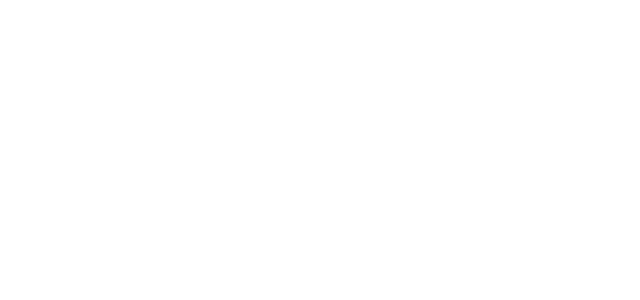
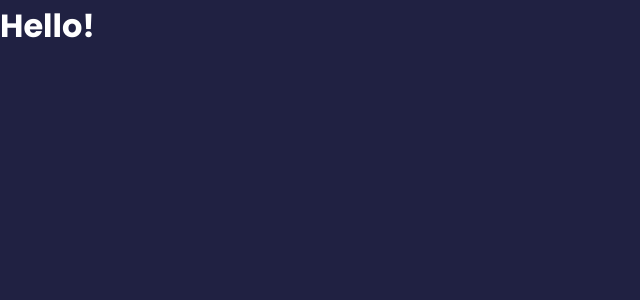
Before and after one commit to Sam44323/svelte-review, a Svelte app: page / in a window 1280 px wide. Shown: the top 300 px of the page, without its empty margins (0-640 px from the left). Built offline with nearby package versions, Linux system fonts and the light colour scheme.

Commit message:
add: added stylings for globals

```diff
--- a/index.html
+++ b/index.html
@@ -5,6 +5,8 @@
     <link rel="icon" href="/favicon.ico" />
     <meta name="viewport" content="width=device-width, initial-scale=1.0" />
     <title>Reviewer</title>
+    <link rel="stylesheet" href="/public/globals.css" />
+    <link rel="stylesheet" href="/build/bundle.css" />
   </head>
   <body>
     <div id="app"></div>
--- /dev/null
+++ b/public/globals.css
@@ -0,0 +1,24 @@
+@import url('https://fonts.googleapis.com/css2?family=Poppins:wght@400;600;700&display=swap');
+
+* {
+  box-sizing: border-box;
+  margin: 0;
+  padding: 0;
+}
+
+body {
+  font-family: 'Poppins', sans-serif;
+  background-color: #202142;
+  line-height: 1.6;
+  color: #fff;
+}
+
+ul {
+  list-style: none;
+}
+
+.container {
+  max-width: 768px;
+  margin: 100px auto;
+  padding: 0 20px;
+}
--- a/src/App.svelte
+++ b/src/App.svelte
@@ -2,6 +2,7 @@
 </script>
 
 <main />
+<h1>Hello!</h1>
 
 <style>
 </style>
```
